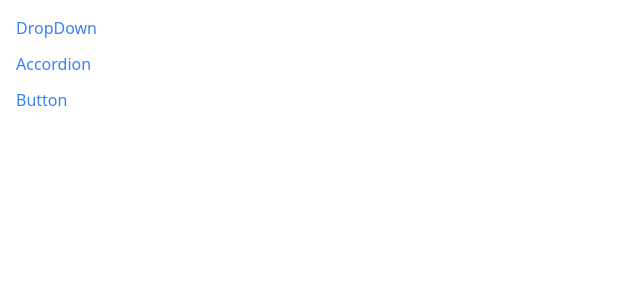
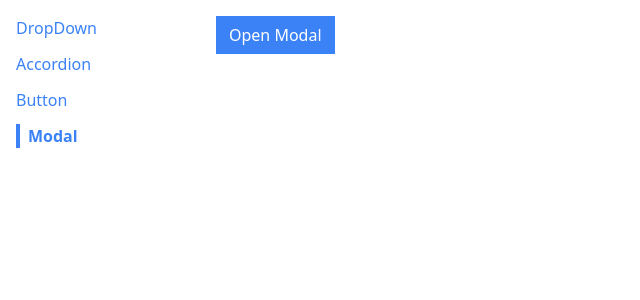
Before and after one commit to matheusFabri/RU-Components, a React (Create React App) app in the folder components/: page /modal in a window 1280 px wide. Shown: the top 300 px of the page, without its empty margins (0-640 px from the left). Built offline with nearby package versions, Linux system fonts and the light colour scheme.

Commit message:
modal component done

```diff
--- a/components/public/index.html
+++ b/components/public/index.html
@@ -39,5 +39,6 @@
       To begin the development, run `npm start` or `yarn start`.
       To create a production bundle, use `npm run build` or `yarn build`.
     -->
+    <div class="modal-container"></div>
   </body>
 </html>
--- a/components/src/App.js
+++ b/components/src/App.js
@@ -3,6 +3,7 @@
 import AccordionPage from "./pages/AccordionPage";
 import DropDownPage from "./pages/DropDownPage";
 import ButtonPage from "./pages/ButtonPage";
+import ModalPage from "./pages/ModalPage";
 
 function App() {
   return (
@@ -18,6 +19,9 @@
         <Route path="/button">
           <ButtonPage />
         </Route>
+        <Route path="/modal">
+          <ModalPage />
+        </Route>
       </div>
     </div>
   );
--- /dev/null
+++ b/components/src/components/Modal.js
@@ -0,0 +1,28 @@
+import { useEffect } from "react";
+import ReactDOM from "react-dom";
+
+function Modal({ onClose, children, actionBar }) {
+  useEffect(() => {
+    document.body.classList.add("overflow-hidden");
+
+    return document.body.classList.remove("overflow-hidden");
+  }, []);
+
+  return ReactDOM.createPortal(
+    <div>
+      <div
+        onClick={onClose}
+        className="fixed inset-0 bg-gray-300 opacity-80"
+      ></div>
+      <div className="fixed inset-40 p-10 bg-white">
+        <div className="flex flex-col justify-between h-full">
+          {children}
+          <div className="flex justify-end">{actionBar}</div>
+        </div>
+      </div>
+    </div>,
+    document.querySelector(".modal-container")
+  );
+}
+
+export default Modal;
--- a/components/src/components/Sidebar.js
+++ b/components/src/components/Sidebar.js
@@ -5,6 +5,7 @@
     { label: "DropDown", path: "/" },
     { label: "Accordion", path: "/accordion" },
     { label: "Button", path: "/button" },
+    { label: "Modal", path: "/modal" },
   ];
 
   const renderedLinks = links.map((link) => {
--- /dev/null
+++ b/components/src/pages/ModalPage.js
@@ -0,0 +1,40 @@
+import Modal from "../components/Modal";
+import Button from "../components/Button";
+import { useState } from "react";
+
+function ModalPage() {
+  const [showModal, setShowModal] = useState(false);
+
+  const handleClick = () => {
+    setShowModal(true);
+  };
+
+  const handleClose = () => {
+    setShowModal(false);
+  };
+
+  const actionBar = (
+    <div>
+      <Button onClick={handleClose} primary>
+        Ok
+      </Button>
+    </div>
+  );
+
+  const modal = (
+    <Modal onClose={handleClose} actionBar={actionBar}>
+      <p>Modal</p>
+    </Modal>
+  );
+
+  return (
+    <div>
+      <Button onClick={handleClick} primary>
+        Open Modal
+      </Button>
+      {showModal && modal}
+    </div>
+  );
+}
+
+export default ModalPage;
```
